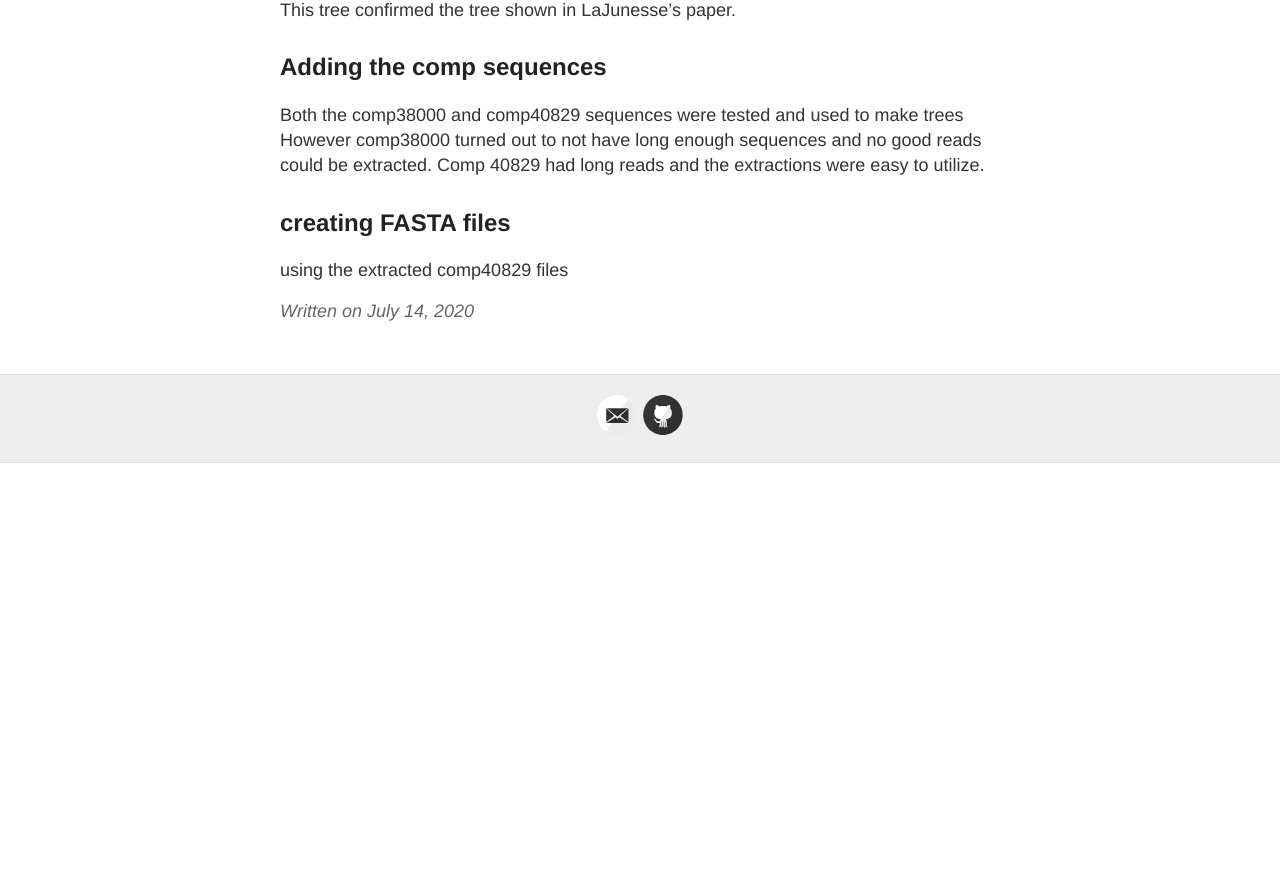
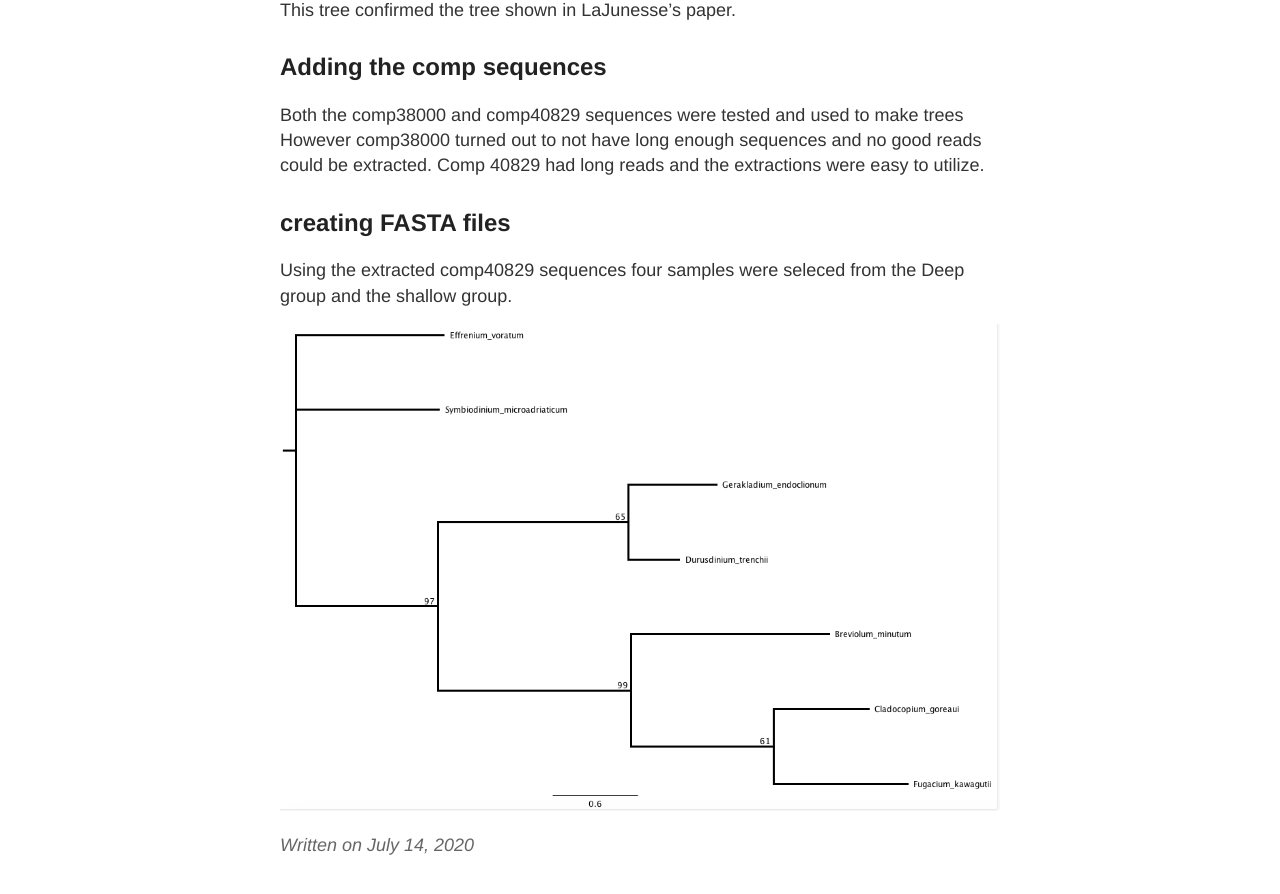
Before and after one commit to Mwags24/Brevolium_Notebook, a Jekyll site: the page built from _posts/2020-7-14-Phylogenetic_tree.md, in a window 1280 px wide and 900 px high, scrolled down 1229 px. Shown: the top 894 px of the window. Built offline with Jekyll 4.4.1, drawn with Linux system fonts in a browser that asks for light colours; before the commit the page ends 1692 px from its top, so only the background shows below that.

Commit message:
adding image

```diff
--- a/_posts/2020-7-14-Phylogenetic_tree.md
+++ b/_posts/2020-7-14-Phylogenetic_tree.md
@@ -28,4 +28,6 @@ Comp 40829 had long reads and the extractions were easy to utilize.
 
 ## creating FASTA files
 
-using the extracted comp40829 files
+Using the extracted comp40829 sequences four samples were seleced from the Deep group and the shallow group.
+
+![Base]({{ site.baseurl }}/images/Base_Symbiodiniaceae_Tree.png "Base Tree")
```
Also changed, not shown: images/Symbiodiniaceae_Tree_With_Samples.png, 2 other files.
